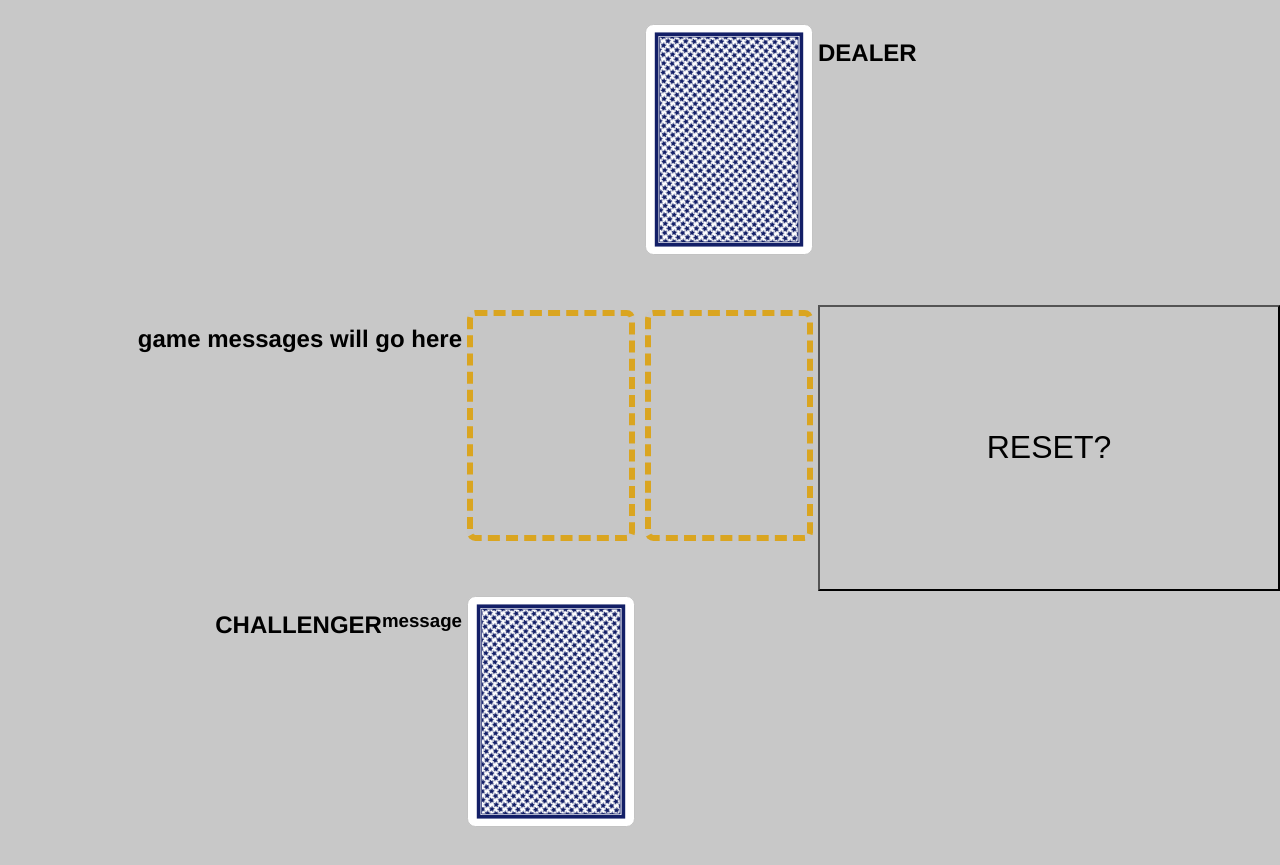
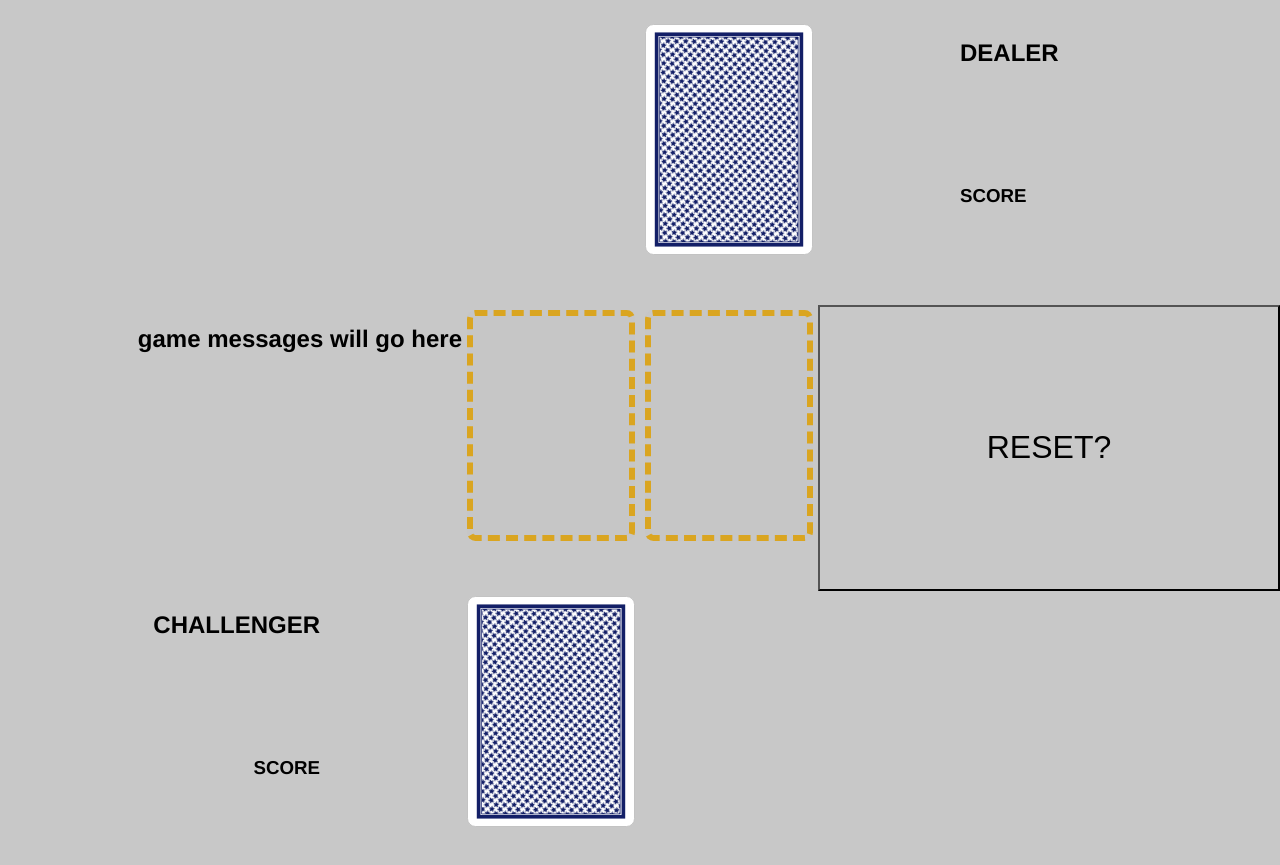
Before and after one commit to koashima/war, a plain HTML site: page index.html in a window 1280 px wide. Shown: the part 61-926 px from the top of the page. Drawn offline with Linux system fonts and the light colour scheme.

Commit message:
added winning flip message and extra styling

```diff
--- a/app.js
+++ b/app.js
@@ -74,10 +74,12 @@ function flip(){
     if(winnings[0][1] > winnings[1][1]){
         p1Deck.push(winnings[0]);
         p1Deck.push(winnings[1]);
+        renderWinner('challenger');
     // if dealer has greater value card
     }else if(winnings[0][1] < winnings[1][1]){
         dDeck.push(winnings[0]);
         dDeck.push(winnings[1]);
+        renderWinner('dealer');
     // if it is a tie
     }else if(winnings[0][1] === winnings[1][1]){
         goToWar();
@@ -94,8 +96,8 @@ function goToWar(){
 
 
 
-function render(winner){
-    message.innerHTML = `${winner} won this flip`
+function renderWinner(winner){
+    message.innerHTML = `${winner} won this flip`;
 }
 
 
--- a/css/style.css
+++ b/css/style.css
@@ -42,8 +42,50 @@ header {
 
 #c-container {
     grid-area: c-container;
-    display: flex;
-    justify-content: flex-end;
+    margin: 0;;
+    display: grid;
+    grid-template-columns: 1fr 1fr;
+    grid-template-areas:"name  challenger"
+                        "score challenger";
+    justify-content: end
+}
+
+#c-name {
+    grid-area: name;
+    justify-self: end;
+}
+
+#chal-score {
+    grid-area: score;
+    justify-self: end;
+}
+
+#challenger {
+    grid-area: challenger;
+    justify-self: end;
+
+}
+
+#d-container {
+    grid-area: d-container;
+    margin: 0;;
+    display: grid;
+    grid-template-columns: 1fr 1fr;
+    grid-template-areas:"dealer  name"
+                        "dealer score";
+    justify-content: end
+}
+
+#d-name {
+    grid-area: name;
+}
+
+#d-score {
+    grid-area: score;
+}
+
+#dealer {
+    grid-area: dealer;
 }
 
 button {
--- a/index.html
+++ b/index.html
@@ -13,8 +13,8 @@
         <h1>WAR</h1>
     </header>
         <div id="c-container">
-            <h2 class="name">CHALLENGER</h2>
-            <h3>message</h3>
+            <h2 id="c-name">CHALLENGER</h2>
+            <h3 id="chal-score">SCORE</h3>
             <div class="card xlarge back" id="challenger"></div>
         </div>
 
@@ -30,7 +30,8 @@
 
         <div id="d-container">
             <div class="card xlarge back" id="dealer"></div>
-            <h2 class="name">DEALER</h2>
+            <h2 id="d-name">DEALER</h2>
+            <h3 id="d-score">SCORE</h3>
         </div>
 
 
```
